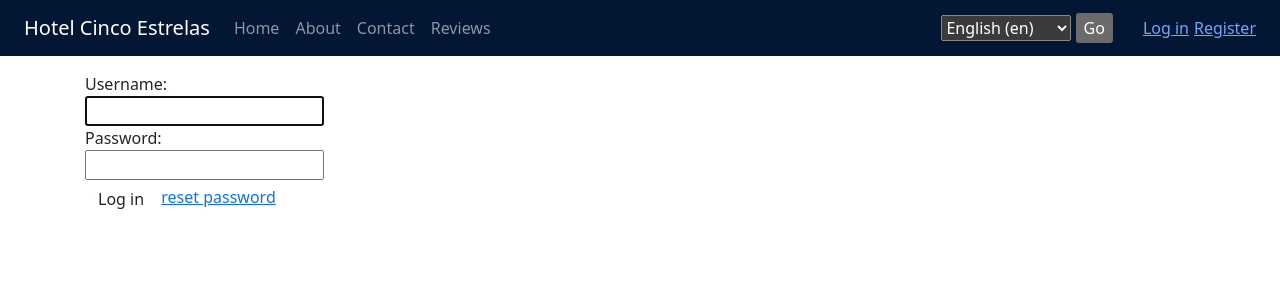
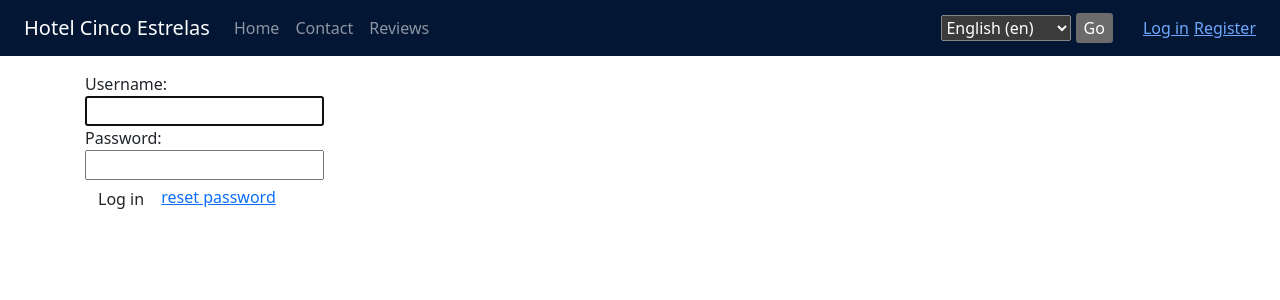
Before and after one commit to pdPinho/Hotel-Cinco-Estrelas, a Django app: page /accounts/login/?next=/functionalities/admin/bookings/1/ in a window 1280 px wide. Shown: the top 300 px of the page. Run offline with Django 4.2, Linux system fonts and the light colour scheme; some libraries are stand-ins or nearby versions.

Commit message:
remove stuff

```diff
--- a/mysite/app/templates/layout.html
+++ b/mysite/app/templates/layout.html
@@ -35,9 +35,6 @@
         <ul class="navbar-nav me-auto">
             <li class="nav-item {% if request.path == '/index/' %}active{% endif %}">
                 <a class="nav-link" href="{% url 'index' %}">Home</a>
-            </li>
-            <li class="nav-item {% if request.path == '/about/' %}active{% endif %}">
-                <a class="nav-link" href="{% url 'about' %}">About</a>
             </li>
             <li class="nav-item {% if request.path == '/contact/' %}active{% endif %}">
                 <a class="nav-link" href="{% url 'contact' %}">Contact</a>
--- a/mysite/mysite/urls.py
+++ b/mysite/mysite/urls.py
@@ -9,12 +9,10 @@ urlpatterns = [
 
     path('', views.index, name='index'),
     path('contact/', views.contact, name='contact'),
-    path('about/', views.about, name='about'),
     path('reviews/', views.reviews, name='reviews'),
     path('error_404/', views.error_404, name='error_404'),
     path('rooms/', views.rooms, name='rooms'),
     path('reservar/', views.reservar, name='reservar'),
-    path('booking/', views.booking, name='booking'),
     path('confirmation/', views.confirmation, name='confirmation'),
     path('receipt/', views.receipt, name='receipt'),
 
```
